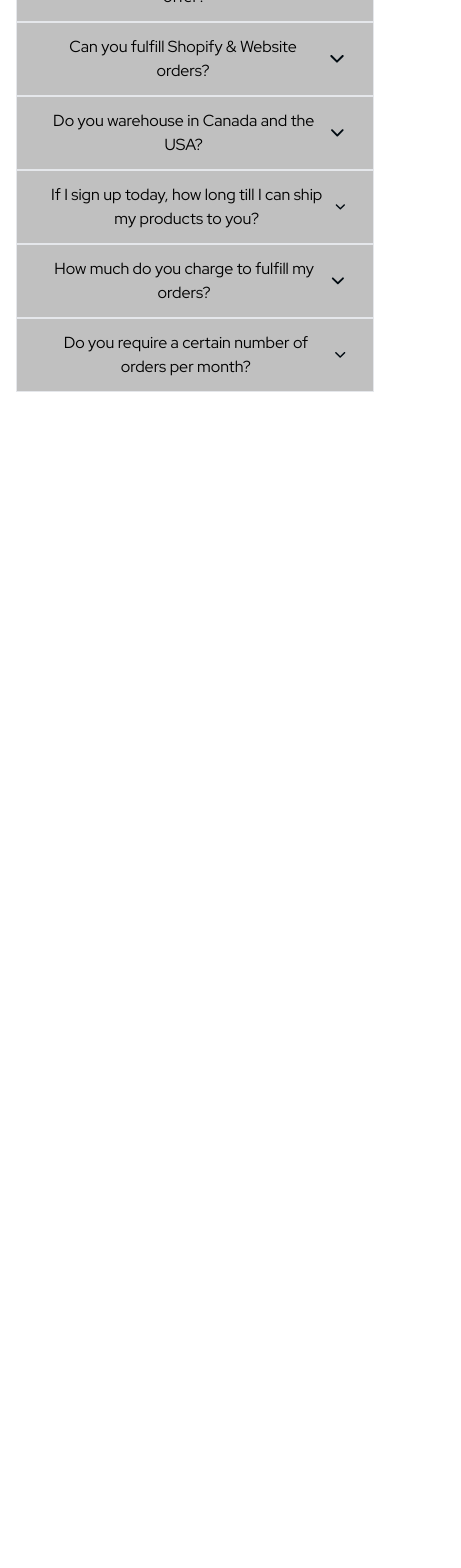
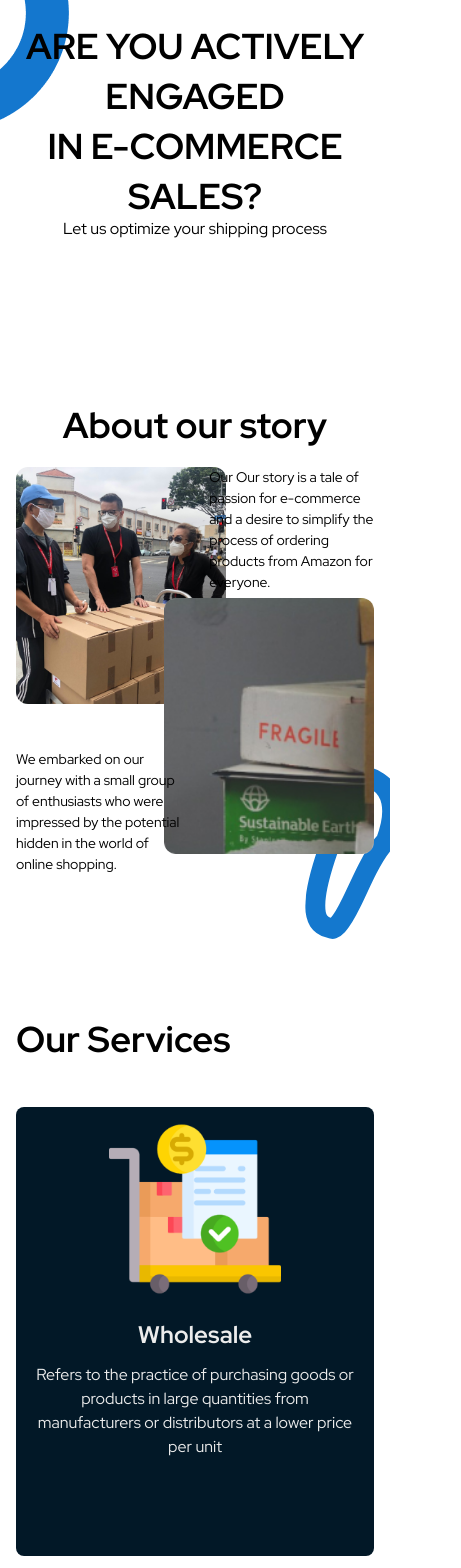
Before and after one commit to korvan17/nevadaFrontend, a Next.js app: page / in a window 390 px wide. Shown: the part 260-1828 px from the top of the page, 461 px wide, since content can reach past the window. Before the commit the page ends 844 px from the top, so only its background shows below. Built offline with nearby package versions, Linux system fonts and the light colour scheme.

Commit message:
lasttest

```diff
--- a/src/app/page.js
+++ b/src/app/page.js
@@ -13,12 +13,12 @@ export default function Home() {
   return (
     <>
       <Header />
-      {/* <Hero /> */}
-      {/* <About /> */}
-      {/* <Services /> */}
+      <Hero />
+      <About />
+      <Services />
       {/* <Pricing /> */}
       <Faq />
-      {/* <Footer /> */}
+      <Footer />
       {/* <ChatWindow /> */}
       {/* <div id="myportal" /> */}
     </>
--- a/src/components/Services/Services.jsx
+++ b/src/components/Services/Services.jsx
@@ -41,7 +41,7 @@ export default function Services() {
               </div>
             </SwiperSlide>
             <SwiperSlide>
-              <div className="w-full h-[449px] sm:w-full md:w-[282px] lg:w-[282px] mb-4 sm:mb-4 md:mb-0 p-4 rounded-lg bg-darkBlue text-captionalWhite text-center overflow-x-auto md:mr-[20px] md:mb-[24px] lg:mb-0 lg:mr-[24px]">
+              <div className="w-full h-[449px] sm:w-full md:w-[282px] lg:w-[282px] mb-4 sm:mb-4  p-4 rounded-lg bg-darkBlue text-captionalWhite text-center overflow-x-auto md:mr-[20px] md:mb-[24px] lg:mb-0 lg:mr-[24px]">
                 <Image
                   src="/accessibility-desktop-1x.png"
                   width={172}
@@ -100,7 +100,7 @@ export default function Services() {
         </div>
 
         <ul className="hidden sm:hidden md:flex lg:flex flex-wrap">
-          <li className="w-full h-[449px] sm:w-full md:w-[282px] lg:w-[282px] mb-4 sm:mb-4 md:mb-0 p-4 rounded-lg bg-darkBlue text-captionalWhite text-center overflow-x-auto md:mr-[20px] md:mb-[24px] lg:mb-0 lg:mr-[24px]">
+          <li className="w-full h-[449px] sm:w-full md:w-[282px] lg:w-[282px] mb-4 sm:mb-4  p-4 rounded-lg bg-darkBlue text-captionalWhite text-center overflow-x-auto md:mr-[20px] md:mb-[24px] lg:mb-0 lg:mr-[24px]">
             <Image
               src="/procurement-desktop-1x.png"
               width={172}
@@ -117,7 +117,7 @@ export default function Services() {
               unit
             </p>
           </li>
-          <li className="w-full h-[449px] sm:w-full md:w-[282px] lg:w-[282px] mb-4 sm:mb-4 md:mb-0 p-4 rounded-lg bg-darkBlue text-captionalWhite text-center overflow-x-auto md:mr-[20px] md:mb-[24px] lg:mb-0 lg:mr-[24px]">
+          <li className="w-full h-[449px] sm:w-full md:w-[282px] lg:w-[282px] mb-4 sm:mb-4  p-4 rounded-lg bg-darkBlue text-captionalWhite text-center overflow-x-auto md:mr-[20px] md:mb-[24px] lg:mb-0 lg:mr-[24px]">
             <Image
               src="/accessibility-desktop-1x.png"
               width={172}
```
